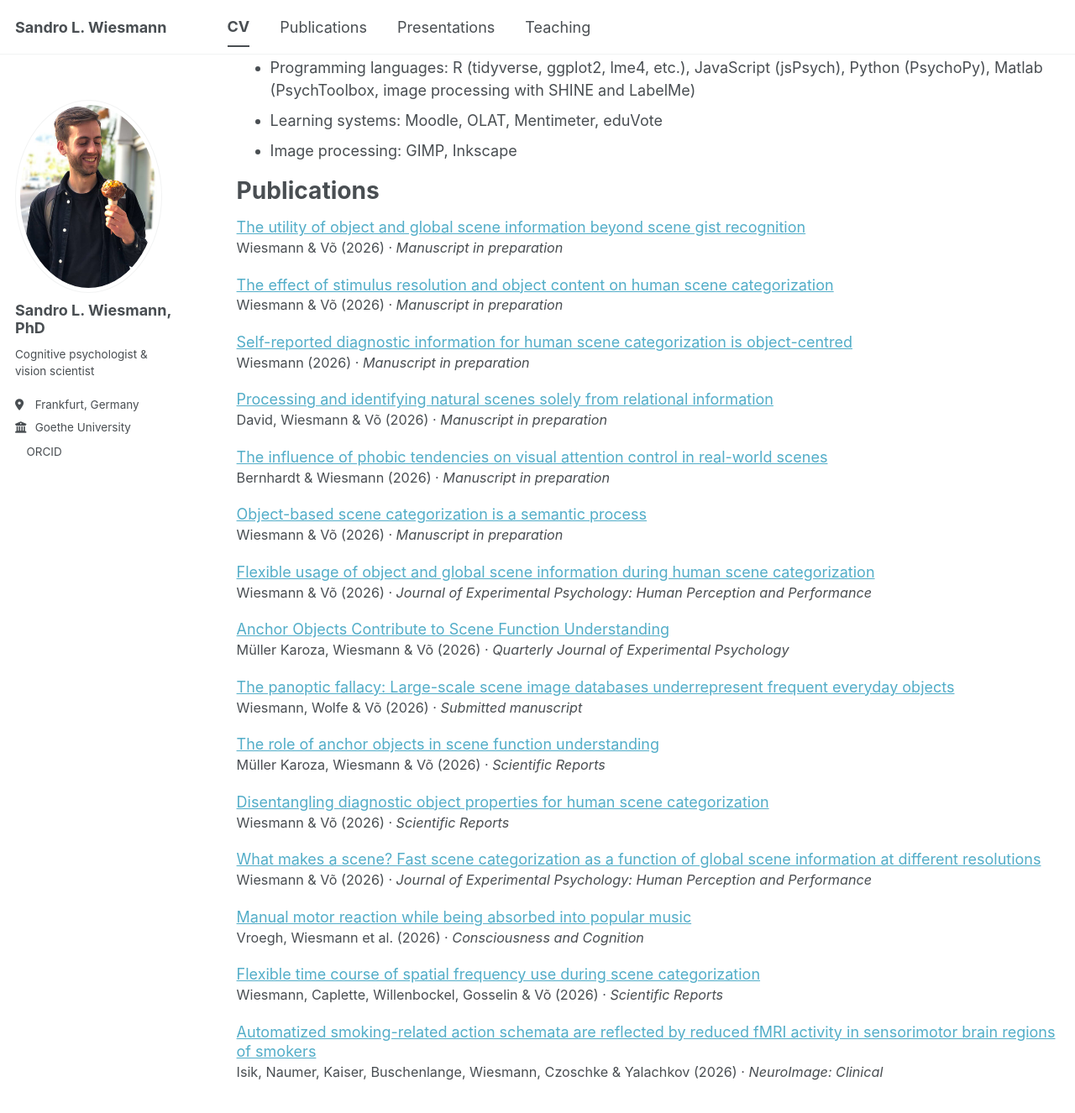
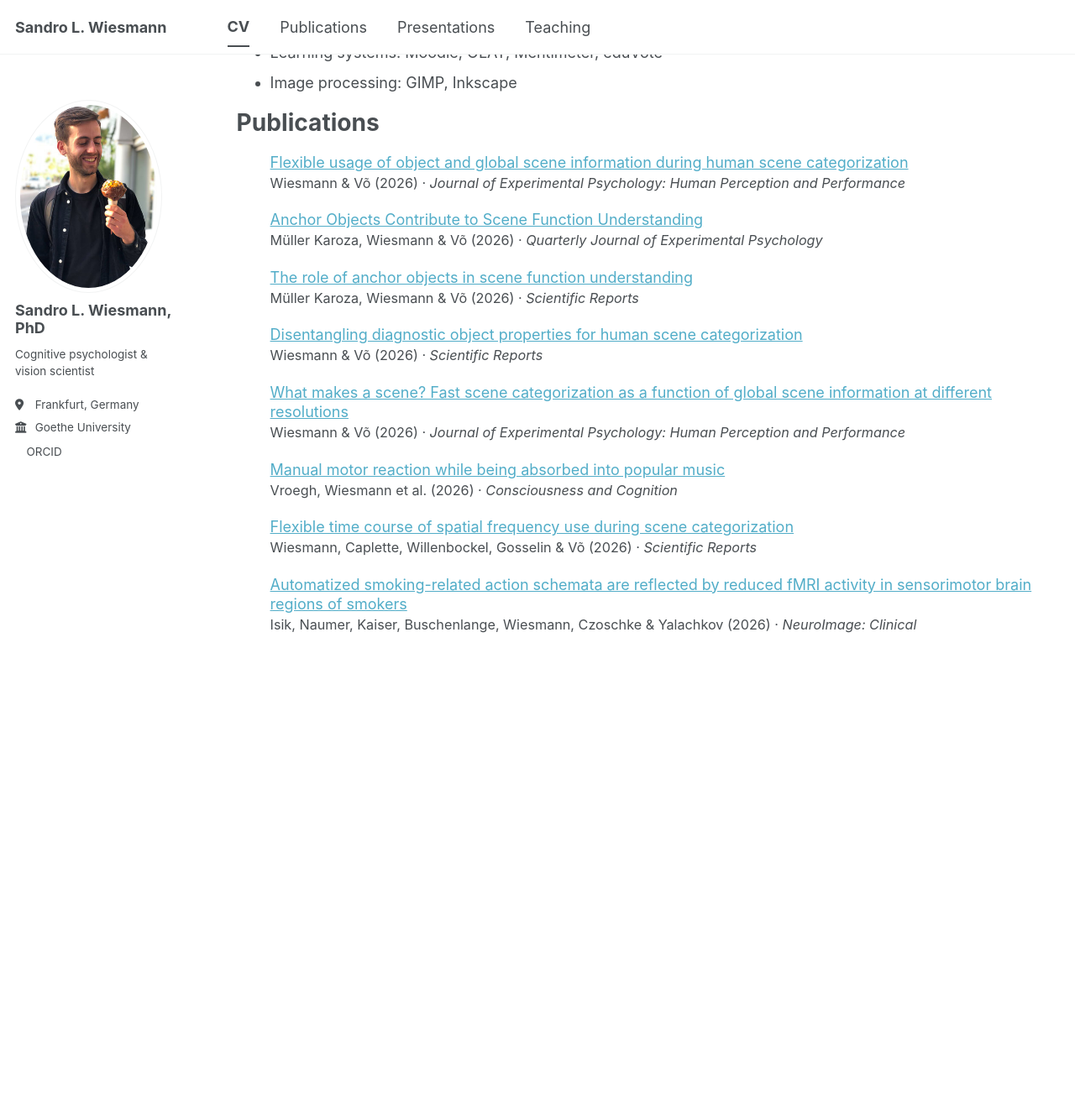
Before and after one commit to sandrowiesmann/sandrowiesmann.github.io, a Jekyll site: the page built from _pages/cv.md, in a window 1280 px wide and 1400 px high, scrolled down 1662 px. Shown: the top 1326 px of the window at 84% size. Built offline with Jekyll 4.4.1, drawn with Linux system fonts in a browser that asks for light colours; a script bundle is joined from its source files by our own code; a style sheet for code colours, icons or effects is not loaded; after the commit the page ends 2640 px from its top, so only the background shows below that; some of the changed text lies outside the part shown.

Commit message:
Enhance CV formatting and update publications filter
Formatted education and work experience sections with bold text for better visibility. Updated publications section to filter manuscripts.

```diff
--- a/_pages/cv.md
+++ b/_pages/cv.md
@@ -11,18 +11,18 @@
 
 Education
 ======
-### Ph.D. in Psychology, Goethe University Frankfurt, (2019-2023)
+**Ph.D. in Psychology, Goethe University Frankfurt, (2019-2023)**
   Thesis title: The role of object and global scene information during human scene categorization
 
-### M.Sc. in Cognitive and Clinical Psychology, Goethe University Frankfurt (2015-2018)
+**M.Sc. in Cognitive and Clinical Psychology, Goethe University Frankfurt (2015-2018)**
   Thesis title: From coarse blobs to fine edges? The time course of spatial frequency processing during scene categorization
 
-### B.Sc. in Psychology, Goethe University Frankfurt (2012-2015)
+**B.Sc. in Psychology, Goethe University Frankfurt (2012-2015)**
   Thesis title: The relationship of object-specific sensorimotor experience and automatized actions
 
 Work experience
 ======
-###Research associate at Goethe University, Frankfurt (2019-present)
+**Research associate at Goethe University, Frankfurt (2019-present)**
 * Independent [research](/research)
 * [Teaching](/teaching) lectures, seminars, and practical courses
 * Supervision of Bachelor, Master, and doctoral students
@@ -30,12 +30,12 @@
 * Academic self-governance, member of several committees
 
 
-###Student assistant, Max Planck Institute for Empirical Aesthetics (2015-2018)
+**Student assistant, Max Planck Institute for Empirical Aesthetics (2015-2018)**
 * Supporting interdisciplinary research in the department for music
 * Data analysis and manuscript preparation
 
 
-###Student assistant, Goethe University, Frankfurt (2012-2015)
+**Student assistant, Goethe University, Frankfurt (2012-2015)**
 * Supporting different quantitative and qualitative research projects
 * Assisting administration and teaching
 
@@ -67,9 +67,11 @@
 
 Publications
 ======
-{% for post in site.publications reversed %}
-  {% include archive-single-cv.html %}
-{% endfor %}
+<ul>{% for post in site.publications reversed %}
+  {% if post.category == "manuscripts" %}
+    {% include archive-single-cv.html %}
+  {% endif %}
+{% endfor %}</ul>
 
 <!--
 Talks
```
